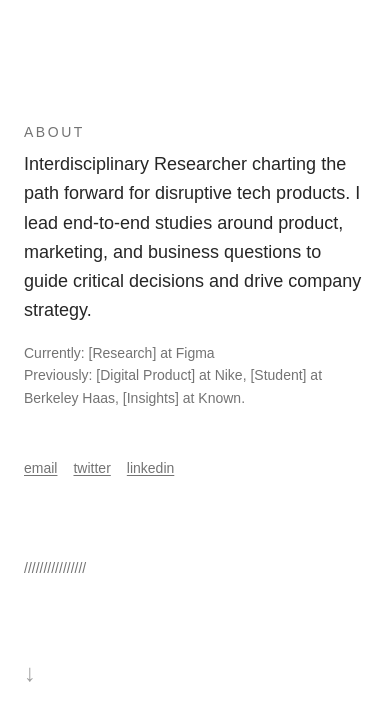
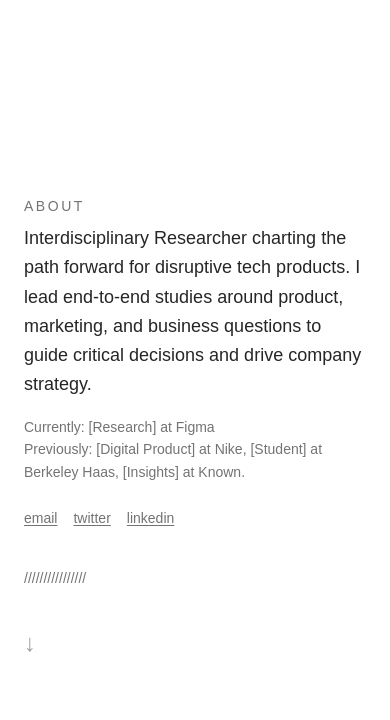
Before and after one commit to mbrandford/personal-site, a Next.js app: page / in a window 390 px wide. Shown: the top 720 px of the page. Built offline with nearby package versions, Linux system fonts and the light colour scheme.

Commit message:
Improve mobile layout: Marcus Brandford starts lower and sticks, Projects above fold with proper spacing

```diff
--- a/app/page.tsx
+++ b/app/page.tsx
@@ -486,15 +486,18 @@ export default function Home() {
 
       {/* Mobile Layout with Single Scroll */}
       <div ref={mobileScrollRef} className="lg:hidden overflow-y-scroll snap-y snap-mandatory bg-white" style={{ height: '100dvh', overscrollBehaviorY: 'none' }}>
-        {/* Sticky Name Header */}
+        {/* Top Spacer to push content down initially */}
+        <div className="h-32 bg-white snap-start"></div>
+
+        {/* Sticky Name Header - sticks at top throughout scroll */}
         <div className={`sticky top-0 z-20 bg-white px-6 py-2 transition-opacity duration-300 ${isFooterVisible ? 'opacity-0' : 'opacity-100'}`}>
           <h1 className="text-sm font-medium tracking-tight">Marcus Brandford</h1>
         </div>
 
-        {/* Header Section */}
-        <div className="min-h-[100dvh] snap-start px-6 pt-16 pb-24 space-y-12 flex flex-col justify-center bg-white">
-          {/* About */}
-          <section className="space-y-2">
+        {/* Header Section Content */}
+        <div className="px-6 pt-8 pb-16 space-y-6 bg-white">
+            {/* About */}
+            <section className="space-y-2">
             <h2 className="text-sm font-medium uppercase tracking-[0.18em] text-neutral-500">
               About
             </h2>
@@ -535,7 +538,7 @@ export default function Home() {
           </div>
 
           {/* Divider */}
-          <div className="py-8 text-neutral-500 text-sm">
+          <div className="py-4 text-neutral-500 text-sm">
             ////////////////
           </div>
 
@@ -553,6 +556,9 @@ export default function Home() {
             Projects
           </div>
         </div>
+
+        {/* Spacer between Projects and first year */}
+        <div className="h-[15vh] bg-white"></div>
 
         {/* Projects by Year */}
         {projectsData.map((group) => (
```
